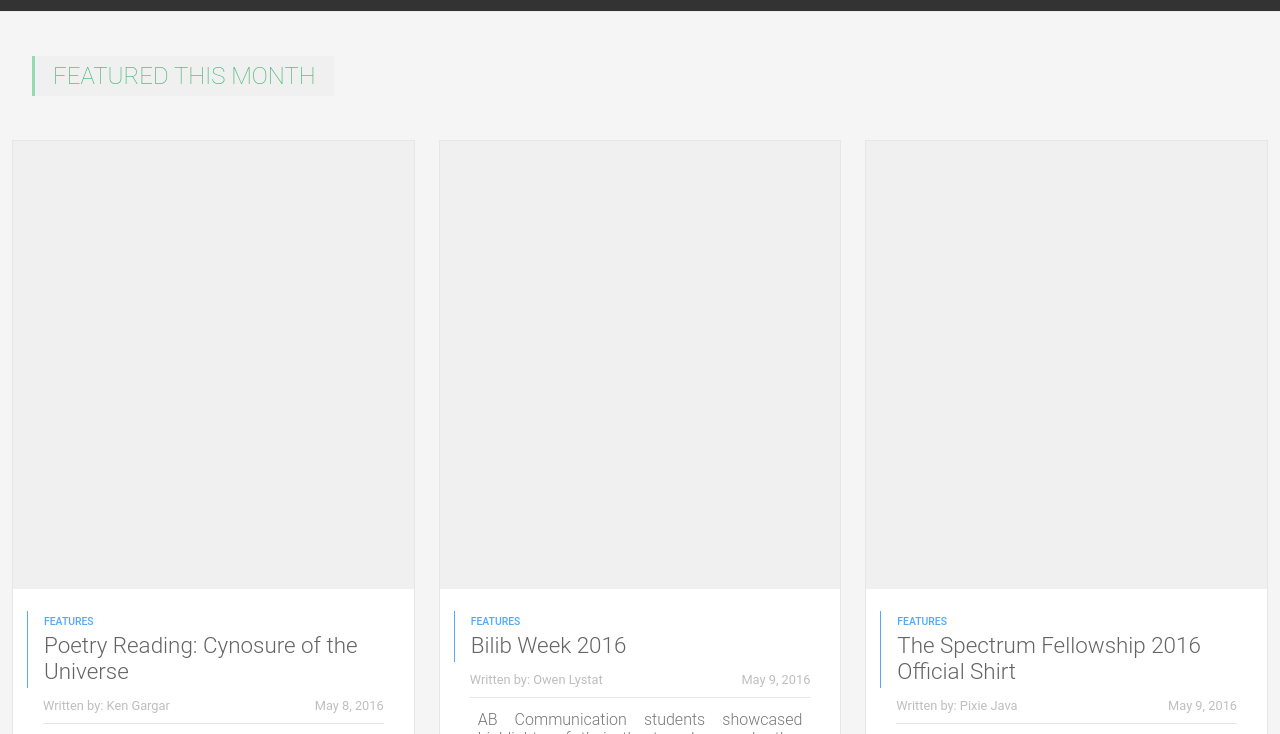
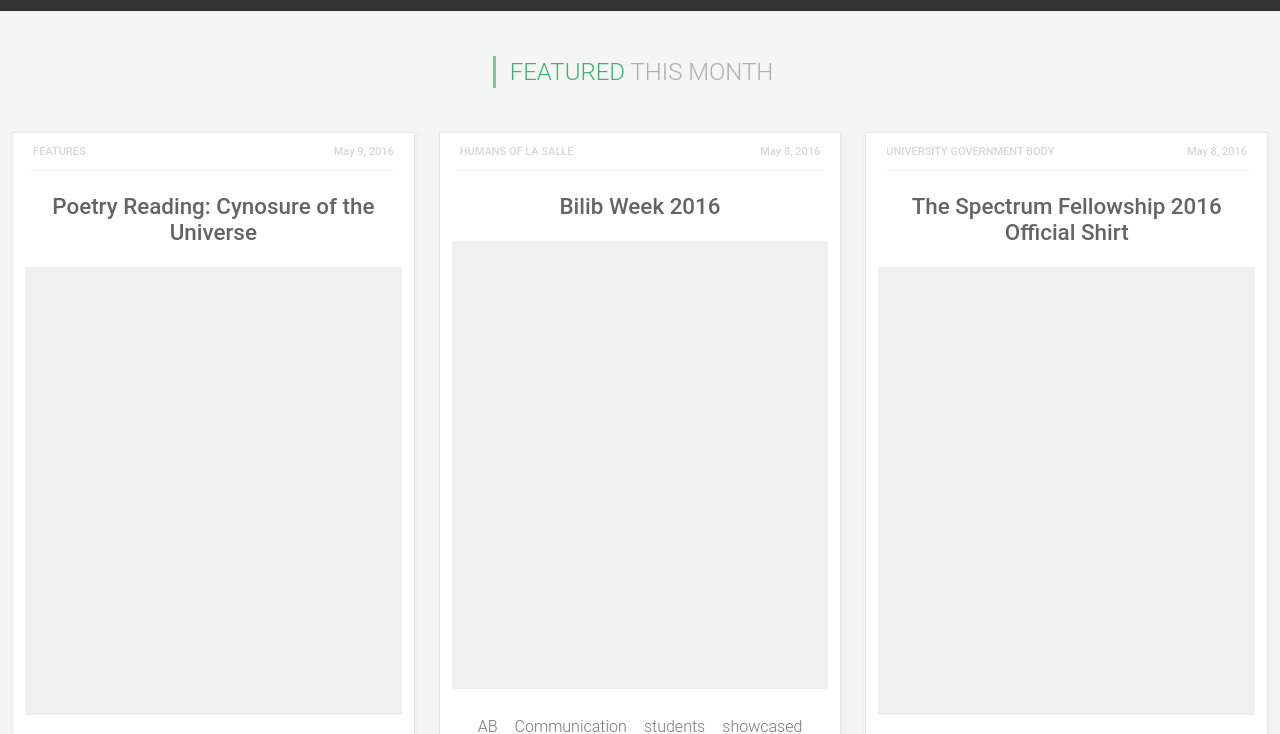
Before and after one commit to KaeKen/Prototype-1, a plain HTML site: page index.html in a window 1280 px wide. Shown: the part 36-770 px from the top of the page. Drawn offline with Linux system fonts and the light colour scheme.

Commit message:
Reimagined & Redesigned News CARDS UI

```diff
--- a/home-main.sass
+++ b/home-main.sass
@@ -69,21 +69,25 @@ body
 main
 	width: 100%
 	position: relative
+.section-wrap
+	text-align: center
 .section-post
-	border-left: 3px solid lighten($text-color, 25%)
-	background: rgb(240, 240, 240)
-	padding: 6px 18px
+	border-left: 3px solid lighten($text-color, 15%)
+	padding: 2px 14px
 	color: $text-color
 	font-size: 1.5rem
-	font-weight: 100
+	font-weight: 300
 	margin: 2.75rem 2rem
 	width: auto
 	display: inline-block
 	position: relative
+	span
+		font-size: 1.5rem
+		color: rgb(175, 175, 175)
 .card-content-wrapper
 	display: flex
 	justify-content: center
-	align-items: baseline
+	align-items: flex-start
 	flex-flow: row nowrap
 	position: relative
 	margin-bottom: 10rem
@@ -92,10 +96,37 @@ main
 		margin: 0 .75rem
 		border: 1px solid rgb(230, 230, 230)
 		box-sizing: border-box
+		box-shadow: 1px 1px 6px 0 rgb(236, 236, 236)
 		position: relative
 		height: inherit
+		z-index: 99
+		background: white
+		.card-info
+			padding: 3% 1%
+			margin: 0 4%
+			position: relative
+			display: flex
+			justify-content: space-between
+			align-items: center
+			box-sizing: border-box
+			border-bottom: 1px solid rgb(245, 245, 245)
+			> div
+				font-size: 11px
+				font-weight: 500
+				color: rgb(215, 215, 215)
+		.title-head
+			padding: 4px 16px
+			// border-left: 1px solid lighten(dodgerblue, 10%)
+			box-sizing: border-box
+			margin: 18px 3%
+			text-align: center
+			.title
+				font-size: 1.4rem
+				font-weight: 500
+				color: rgb(100, 100, 100)
 		.news-img
-			width: 100%
+			margin-left: 3%
+			width: 94%
 			height: 28rem
 			background: rgb(240, 240, 240)
 			box-sizing: border-box
@@ -106,43 +137,19 @@ main
 			box-sizing: border-box
 			position: relative
 			text-align: right
-			// .card-read
-			// 	text-align: center
-			// 	padding: 4px 12px
-			// 	color: white
-			// 	background: lighten(dodgerblue, 12%)
-			// 	font-weight: 500
-			// 	font-size: .8rem
-			// 	box-sizing: border-box
-			// 	border-radius: 3px
-			.title-head
-				padding: 4px 16px
-				border-left: 1px solid lighten(dodgerblue, 10%)
-				box-sizing: border-box
-				.category
-					text-align: left
-					font-size: .65rem
-					font-weight: 500
-					color: lighten(dodgerblue, 10%)
-					margin-bottom: 4px
-				.title
-					text-align: left
-					font-size: 1.4rem
-					font-weight: 300
-					color: rgb(100, 100, 100)
-			.news-info
+			.news-publish-info
 				display: flex
 				justify-content: space-between
-				margin: 0 16px
-				padding: 10px 0
-				box-sizing: border-box
-				border-bottom: 1px solid rgb(230, 230, 230)
+				margin: 0 32px
+				box-sizing: padding-box
 				.info-item
 					font-size: .8rem
 					color: rgb(190, 190, 190)
+					font-weight: 300
+					i
+						font-size: .8rem
 			.desc-container
 				width: 100%
-				margin-top: 6px
 				padding: 6px 24px
 				box-sizing: border-box
 				text-align: justify
--- a/index.html
+++ b/index.html
@@ -22,47 +22,46 @@
     </div>
   </nav>
   <main class="content">
-    <div class="section-post">FEATURED THIS MONTH</div>
+    <div class="section-wrap">
+      <div class="section-post">FEATURED <span>THIS MONTH</span></div>
+    </div>
     <div class="card-content-wrapper">
       <div class="card-item">
+        <div class="card-info">
+          <div class="category">FEATURES</div>
+          <div class="date">May 9, 2016</div>
+        </div>
+        <div class="title-head">
+          <div class="title">Poetry Reading: Cynosure of the Universe</div>
+        </div>
         <div class="news-img"></div>
         <div class="news-foot">
-          <div class="title-head">
-            <div class="category">FEATURES</div>
-            <div class="title">Poetry Reading: Cynosure of the Universe</div>
-          </div>
-          <div class="news-info">
-            <div class="info-item">Written by: Ken Gargar</div>
-            <div class="info-item">May 8, 2016</div>
-          </div>
-          <div class="desc-container">Come by the Museo Negrense De La Salle tomorrow at 4:30pm for this year’s Poetry Reading: Cynosure of the Universe.</div>
-        </div>
-      </div>
-      <div class="card-item">
-        <div class="news-img"></div>
-        <div class="news-foot">
-          <div class="title-head">
-            <div class="category">FEATURES</div>
-            <div class="title">Bilib Week 2016</div>
-          </div>
-          <div class="news-info">
-            <div class="info-item">Written by: Owen Lystat</div>
-            <div class="info-item">May 9, 2016</div>
-          </div>
           <div class="desc-container">AB Communication students showcased highlights of their theater plays and other activities during the opening program of their Bilib Week Celebration held at the University Forum earlier. AB Communication students showcased highlights of their theater plays and other activities.	</div>
         </div>
       </div>
       <div class="card-item">
+        <div class="card-info">
+          <div class="category">HUMANS OF LA SALLE</div>
+          <div class="date">May 8, 2016</div>
+        </div>
+        <div class="title-head">
+          <div class="title">Bilib Week 2016</div>
+        </div>
         <div class="news-img"></div>
         <div class="news-foot">
-          <div class="title-head">
-            <div class="category">FEATURES</div>
-            <div class="title">The Spectrum Fellowship 2016 Official Shirt</div>
-          </div>
-          <div class="news-info">
-            <div class="info-item">Written by: Pixie Java</div>
-            <div class="info-item">May 9, 2016</div>
-          </div>
+          <div class="desc-container">AB Communication students showcased highlights of their theater plays and other activities during the opening program of their Bilib Week Celebration held at the University Forum earlier. AB Communication students showcased highlights of their theater plays and other activities.	</div>
+        </div>
+      </div>
+      <div class="card-item">
+        <div class="card-info">
+          <div class="category">UNIVERSITY GOVERNMENT BODY</div>
+          <div class="date">May 8, 2016</div>
+        </div>
+        <div class="title-head">
+          <div class="title">The Spectrum Fellowship 2016 Official Shirt</div>
+        </div>
+        <div class="news-img"></div>
+        <div class="news-foot">
           <div class="desc-container">Registration link: http://goo.gl/forms/f7fMvkBc0a	</div>
         </div>
       </div>
```
Also changed, not shown: home-main.css, 1 other file.
